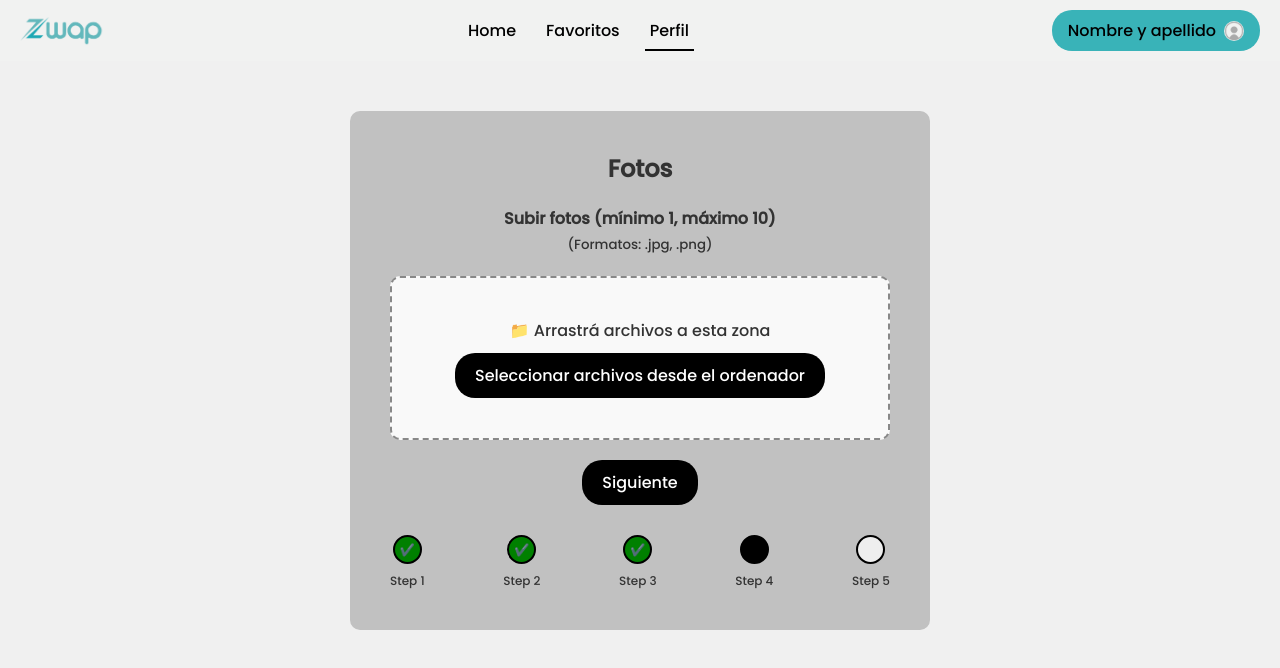
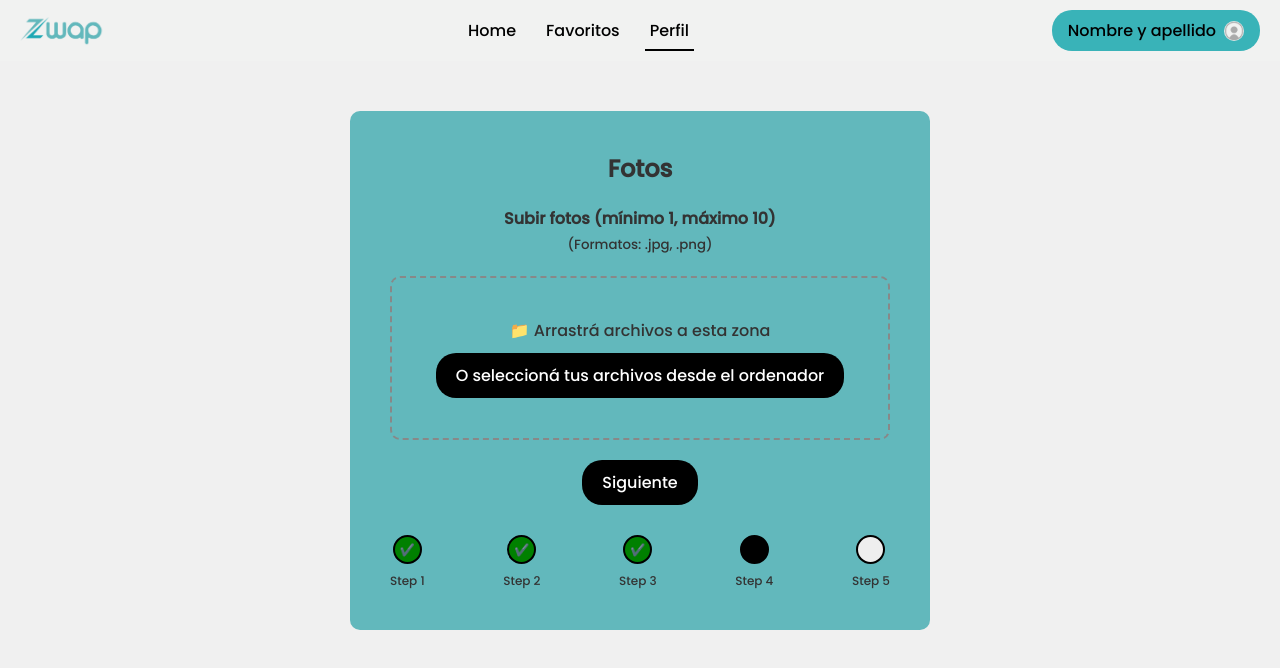
Before and after one commit to matrakei/zwap-proyecto, a React (Vite) app in the folder zwap/: page /perfil/step4 in a window 1280 px wide. Shown: the top 668 px of the page. Built offline with nearby package versions, Linux system fonts and the light colour scheme.

Commit message:
funcan los 4 steps

```diff
--- a/zwap/src/components/Step1/Formulario/Formulario.css
+++ b/zwap/src/components/Step1/Formulario/Formulario.css
@@ -1,5 +1,5 @@
 .form-container {
-    background-color: #c0c0c0;
+    background-color: #62B8BC;
     padding: 30px;
     border-radius: 10px;
     max-width: 500px;
--- a/zwap/src/components/Step2/Step2.css
+++ b/zwap/src/components/Step2/Step2.css
@@ -1,5 +1,5 @@
 .step2-container {
-  background-color: #c0c0c0;
+  background-color: #62B8BC;
   padding: 30px;
   border-radius: 10px;
   max-width: 500px;
--- a/zwap/src/components/Step3/Step3.css
+++ b/zwap/src/components/Step3/Step3.css
@@ -1,5 +1,5 @@
 .step3-container {
-    background-color: #ccc;
+    background-color: #62B8BC;
     padding: 30px;
     max-width: 500px;
     margin: 40px auto;
--- a/zwap/src/components/Step4/Step4.css
+++ b/zwap/src/components/Step4/Step4.css
@@ -1,5 +1,5 @@
 .step4-container {
-  background-color: #c1c1c1;
+  background-color: #62B8BC;
   padding: 40px;
   width: 500px;
   margin: 50px auto;
@@ -19,7 +19,7 @@
   border: 2px dashed #888;
   padding: 40px;
   border-radius: 10px;
-  background: #f9f9f9;
+  background: #62B8BC;
   margin-bottom: 20px;
   cursor: pointer;
 }
--- a/zwap/src/components/Step4/Step4.jsx
+++ b/zwap/src/components/Step4/Step4.jsx
@@ -45,7 +45,7 @@ export default function Step4() {
         onDragOver={(e) => e.preventDefault()}
         onDrop={handleDrop}
       >
-        <p>📁 Arrastrá archivos a esta zona</p>
+        <p>📁 Arrastrá archivos a esta zona </p>
         <input
           type="file"
           accept=".jpg,.png"
@@ -55,7 +55,7 @@ export default function Step4() {
           id="fileInput"
         />
         <label htmlFor="fileInput" className="upload-button">
-          Seleccionar archivos desde el ordenador
+          O seleccioná tus archivos desde el ordenador
         </label>
       </div>
 
```
Also changed, not shown: zwap/src/components/Step5/Step5.css (added), zwap/src/components/Step5/Step5.jsx (added).
